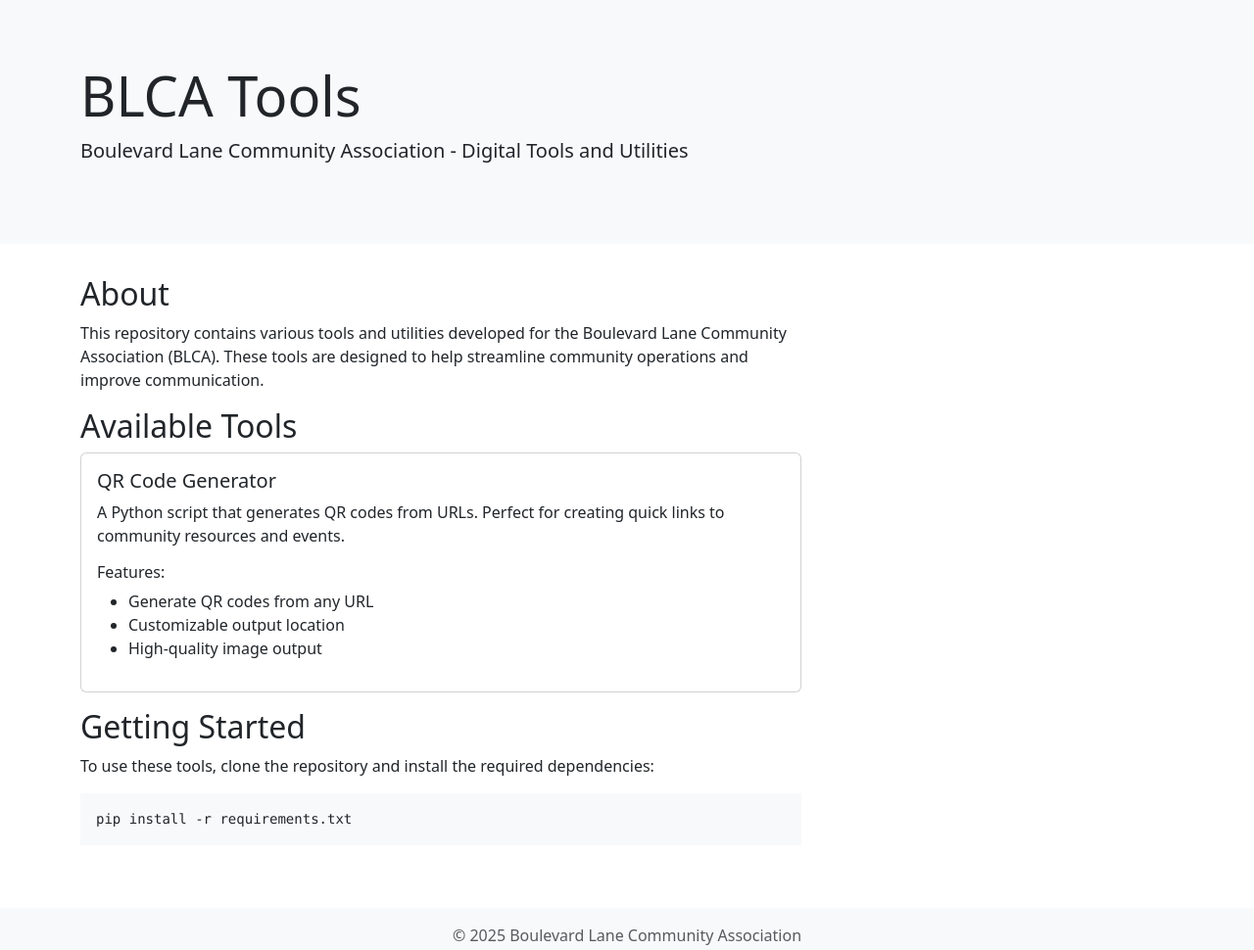
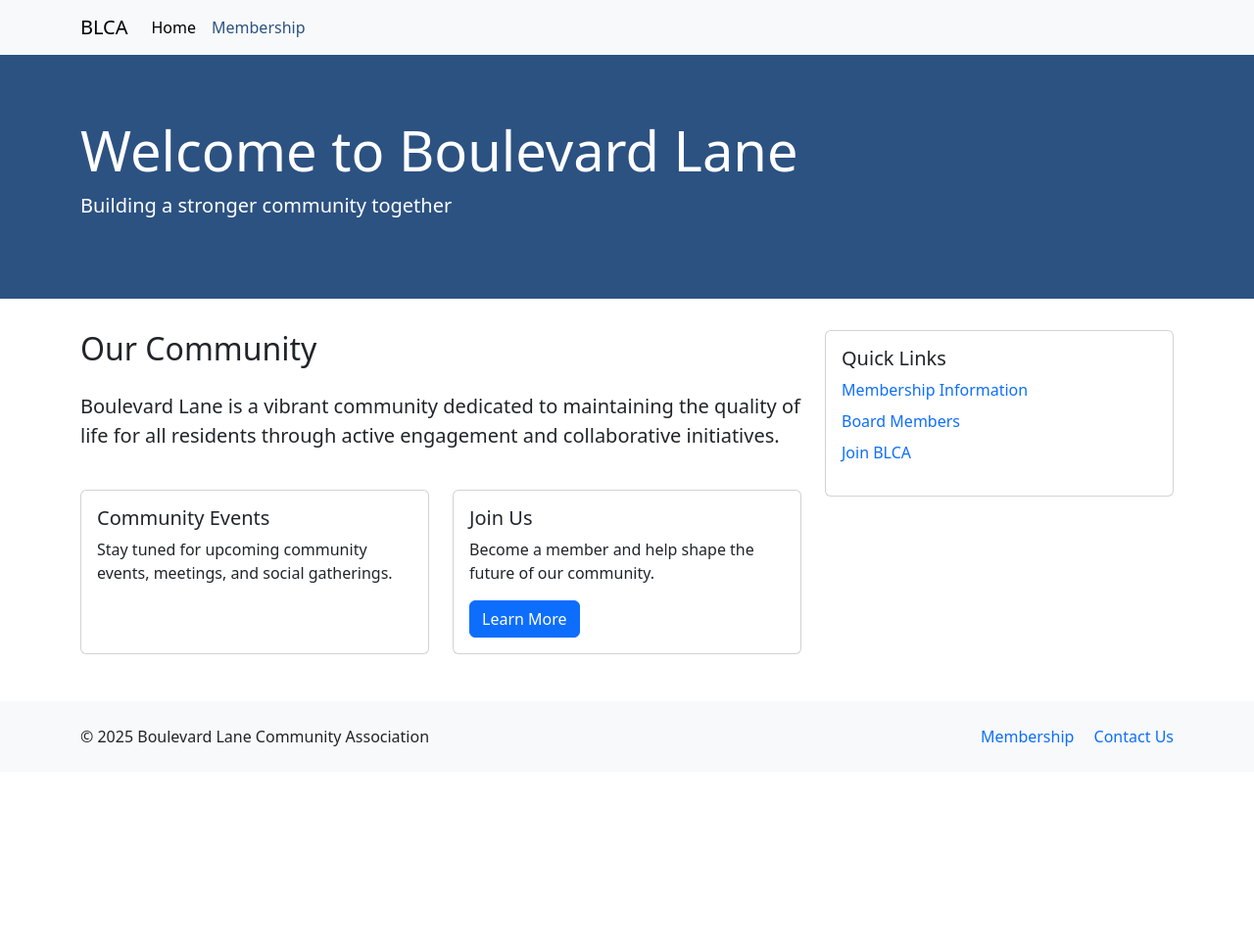
Before and after one commit to vfd000/BLCA, a plain HTML site: page docs/index.html in a window 1280 px wide. Shown: the whole page at 98% size. After the commit the page ends 800 px from the top, so only its background shows below. Drawn offline with nearby package versions, Linux system fonts and the light colour scheme.

Commit message:
added community membership pages

```diff
--- a/docs/index.html
+++ b/docs/index.html
@@ -3,54 +3,108 @@
 <head>
     <meta charset="UTF-8">
     <meta name="viewport" content="width=device-width, initial-scale=1.0">
-    <title>BLCA Tools - Boulevard Lane Community Association</title>
+    <title>Boulevard Lane Community Association</title>
     <link href="https://cdn.jsdelivr.net/npm/bootstrap@5.3.0/dist/css/bootstrap.min.css" rel="stylesheet">
     <style>
         .hero {
-            background-color: #f8f9fa;
+            background-color: #2c5282;
+            color: white;
             padding: 4rem 0;
             margin-bottom: 2rem;
+        }
+        .nav-link {
+            color: #2c5282;
+            font-weight: 500;
+        }
+        .nav-link:hover {
+            color: #1a365d;
+        }
+        .card {
+            transition: transform 0.2s;
+        }
+        .card:hover {
+            transform: translateY(-5px);
         }
     </style>
 </head>
 <body>
+    <nav class="navbar navbar-expand-lg navbar-light bg-light">
+        <div class="container">
+            <a class="navbar-brand" href="index.html">BLCA</a>
+            <button class="navbar-toggler" type="button" data-bs-toggle="collapse" data-bs-target="#navbarNav" aria-controls="navbarNav" aria-expanded="false" aria-label="Toggle navigation">
+                <span class="navbar-toggler-icon"></span>
+            </button>
+            <div class="collapse navbar-collapse" id="navbarNav">
+                <ul class="navbar-nav">
+                    <li class="nav-item">
+                        <a class="nav-link active" href="index.html">Home</a>
+                    </li>
+                    <li class="nav-item">
+                        <a class="nav-link" href="membership.html">Membership</a>
+                    </li>
+                </ul>
+            </div>
+        </div>
+    </nav>
+
     <div class="hero">
         <div class="container">
-            <h1 class="display-4">BLCA Tools</h1>
-            <p class="lead">Boulevard Lane Community Association - Digital Tools and Utilities</p>
+            <h1 class="display-4">Welcome to Boulevard Lane</h1>
+            <p class="lead">Building a stronger community together</p>
         </div>
-    </div>
+    </div>    <div class="container mb-5">
+        <div class="row g-4">
+            <div class="col-md-8">
+                <h2 class="mb-4">Our Community</h2>
+                <p class="lead">Boulevard Lane is a vibrant community dedicated to maintaining the quality of life for all residents through active engagement and collaborative initiatives.</p>
 
-    <div class="container mb-5">
-        <div class="row">
-            <div class="col-md-8">
-                <h2>About</h2>
-                <p>This repository contains various tools and utilities developed for the Boulevard Lane Community Association (BLCA). These tools are designed to help streamline community operations and improve communication.</p>
+                <div class="row g-4 mt-3">
+                    <div class="col-md-6">
+                        <div class="card h-100">
+                            <div class="card-body">
+                                <h5 class="card-title">Community Events</h5>
+                                <p class="card-text">Stay tuned for upcoming community events, meetings, and social gatherings.</p>
+                            </div>
+                        </div>
+                    </div>
+                    <div class="col-md-6">
+                        <div class="card h-100">
+                            <div class="card-body">
+                                <h5 class="card-title">Join Us</h5>
+                                <p class="card-text">Become a member and help shape the future of our community.</p>
+                                <a href="membership.html" class="btn btn-primary">Learn More</a>
+                            </div>
+                        </div>
+                    </div>
+                </div>
+            </div>
 
-                <h2>Available Tools</h2>
-                <div class="card mb-3">
+            <div class="col-md-4">
+                <div class="card">
                     <div class="card-body">
-                        <h5 class="card-title">QR Code Generator</h5>
-                        <p class="card-text">A Python script that generates QR codes from URLs. Perfect for creating quick links to community resources and events.</p>
-                        <h6>Features:</h6>
-                        <ul>
-                            <li>Generate QR codes from any URL</li>
-                            <li>Customizable output location</li>
-                            <li>High-quality image output</li>
+                        <h5 class="card-title">Quick Links</h5>
+                        <ul class="list-unstyled">
+                            <li class="mb-2"><a href="membership.html" class="text-decoration-none">Membership Information</a></li>
+                            <li class="mb-2"><a href="membership.html#board" class="text-decoration-none">Board Members</a></li>
+                            <li class="mb-2"><a href="membership.html#join" class="text-decoration-none">Join BLCA</a></li>
                         </ul>
                     </div>
                 </div>
-
-                <h2>Getting Started</h2>
-                <p>To use these tools, clone the repository and install the required dependencies:</p>
-                <pre class="bg-light p-3"><code>pip install -r requirements.txt</code></pre>
             </div>
         </div>
     </div>
 
-    <footer class="bg-light py-3 mt-5">
+    <footer class="bg-light py-4 mt-5">
         <div class="container">
-            <p class="text-center text-muted">© 2025 Boulevard Lane Community Association</p>
+            <div class="row">
+                <div class="col-md-6">
+                    <p class="mb-0">© 2025 Boulevard Lane Community Association</p>
+                </div>
+                <div class="col-md-6 text-md-end">
+                    <a href="membership.html" class="text-decoration-none me-3">Membership</a>
+                    <a href="mailto:contact@blca.org" class="text-decoration-none">Contact Us</a>
+                </div>
+            </div>
         </div>
     </footer>
 
```
Also changed, not shown: docs/membership.html (added, +174 -0 lines).
